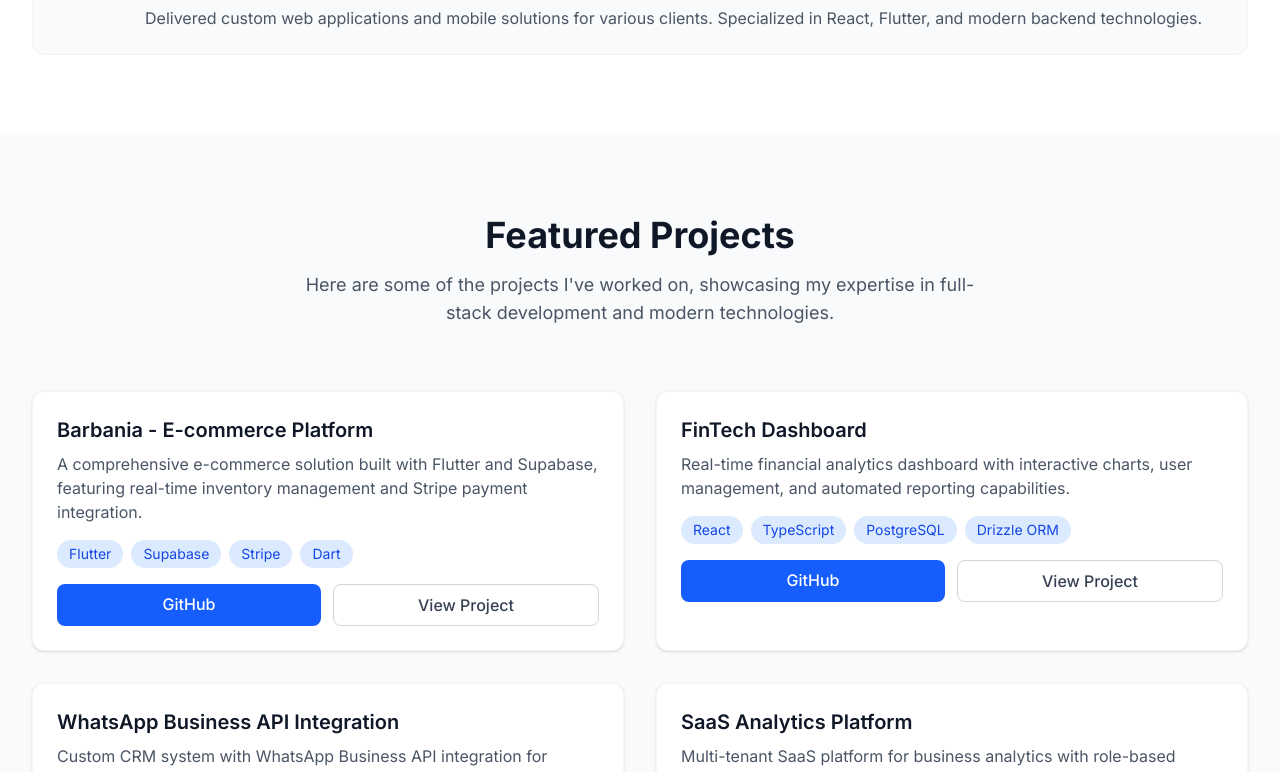
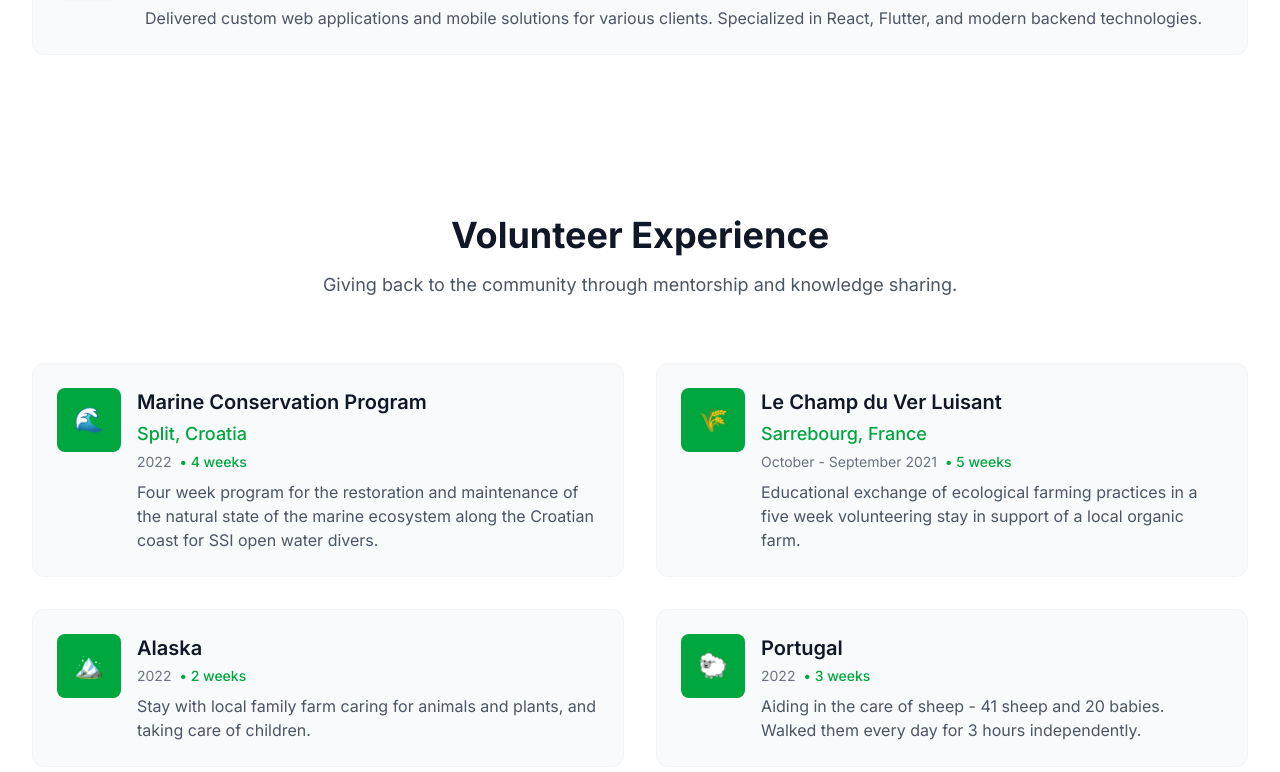
Before and after one commit to samuel-langarica/portfolio-landing, a Next.js app: page / in a window 1280 px wide. Shown: the part 2019-2791 px from the top of the page. Built offline with nearby package versions, Linux system fonts and the light colour scheme.

Commit message:
Remove milestones and work

```diff
--- a/src/app/page.tsx
+++ b/src/app/page.tsx
@@ -32,7 +32,6 @@ function Navigation() {
   const navItems = [
     { name: 'Home', href: '#home' },
     { name: 'Work Experience', href: '#work' },
-    { name: 'Projects', href: '#projects' },
     { name: 'Volunteer', href: '#volunteer' },
     { name: 'About', href: '#about' },
     { name: 'Skills', href: '#skills' },
@@ -322,93 +321,7 @@ function WorkExperienceSection() {
   );
 }
 
-// Projects Section
-function ProjectsSection() {
-  const projects = [
-    {
-      id: 1,
-      name: "Barbania - E-commerce Platform",
-      description: "A comprehensive e-commerce solution built with Flutter and Supabase, featuring real-time inventory management and Stripe payment integration.",
-      tags: ["Flutter", "Supabase", "Stripe", "Dart"],
-      github: "#",
-      live: "#"
-    },
-    {
-      id: 2,
-      name: "FinTech Dashboard",
-      description: "Real-time financial analytics dashboard with interactive charts, user management, and automated reporting capabilities.",
-      tags: ["React", "TypeScript", "PostgreSQL", "Drizzle ORM"],
-      github: "#",
-      live: "#"
-    },
-    {
-      id: 3,
-      name: "WhatsApp Business API Integration",
-      description: "Custom CRM system with WhatsApp Business API integration for automated customer communication and lead management.",
-      tags: ["Node.js", "WhatsApp API", "MongoDB", "Docker"],
-      github: "#",
-      live: "#"
-    },
-    {
-      id: 4,
-      name: "SaaS Analytics Platform",
-      description: "Multi-tenant SaaS platform for business analytics with role-based access control and automated data processing.",
-      tags: ["Next.js", "Supabase", "Stripe", "GitHub Actions"],
-      github: "#",
-      live: "#"
-    }
-  ];
 
-  return (
-    <section id="projects" className="py-20 bg-gray-50">
-      <div className="max-w-7xl mx-auto px-4 sm:px-6 lg:px-8">
-        <div className="text-center mb-16">
-          <h2 className="text-3xl sm:text-4xl font-bold text-gray-900 mb-4">
-            Featured Projects
-          </h2>
-          <p className="text-lg text-gray-600 max-w-2xl mx-auto">
-            Here are some of the projects I've worked on, showcasing my expertise in full-stack development and modern technologies.
-          </p>
-        </div>
-
-        <div className="grid md:grid-cols-2 gap-8">
-          {projects.map((project) => (
-            <div key={project.id} className="bg-white rounded-xl shadow-sm overflow-hidden hover:shadow-md transition-shadow border border-gray-100">
-              <div className="p-6">
-                <h3 className="text-xl font-semibold text-gray-900 mb-2">{project.name}</h3>
-                <p className="text-gray-600 mb-4">{project.description}</p>
-                <div className="flex flex-wrap gap-2 mb-4">
-                  {project.tags.map((tag) => (
-                    <span
-                      key={tag}
-                      className="px-3 py-1 bg-blue-100 text-blue-700 text-sm rounded-full"
-                    >
-                      {tag}
-                    </span>
-                  ))}
-                </div>
-                <div className="flex gap-3">
-                  <a
-                    href={project.github}
-                    className="flex-1 bg-blue-600 text-white py-2 px-4 rounded-lg text-center font-medium hover:bg-blue-700 transition-colors"
-                  >
-                    GitHub
-                  </a>
-                  <a
-                    href={project.live}
-                    className="flex-1 border border-gray-300 text-gray-700 py-2 px-4 rounded-lg text-center font-medium hover:bg-gray-50 transition-colors"
-                  >
-                    View Project
-                  </a>
-                </div>
-              </div>
-            </div>
-          ))}
-        </div>
-      </div>
-    </section>
-  );
-}
 
 // Volunteer Experience Section
 function VolunteerSection() {
@@ -523,23 +436,7 @@ function AboutSection() {
               </p>
             </div>
 
-            <div className="space-y-4">
-              <h3 className="text-xl font-semibold text-gray-900">Key Milestones</h3>
-              <div className="space-y-3">
-                <div className="flex items-center gap-3">
-                  <div className="w-3 h-3 bg-blue-600 rounded-full"></div>
-                  <span className="text-gray-600">2022 - Founded Barbania</span>
-                </div>
-                <div className="flex items-center gap-3">
-                  <div className="w-3 h-3 bg-blue-600 rounded-full"></div>
-                  <span className="text-gray-600">2023 - Joined Roii Tech as Full-Stack Developer</span>
-                </div>
-                <div className="flex items-center gap-3">
-                  <div className="w-3 h-3 bg-blue-600 rounded-full"></div>
-                  <span className="text-gray-600">2024 - Launched multiple SaaS products</span>
-                </div>
-              </div>
-            </div>
+
           </div>
 
           <div className="flex justify-center lg:justify-end">
@@ -850,7 +747,6 @@ export default function Home() {
       <HeroSection />
       <TechnologyIconsSection />
       <WorkExperienceSection />
-      <ProjectsSection />
       <VolunteerSection />
       <AboutSection />
       <SkillsSection />
```
